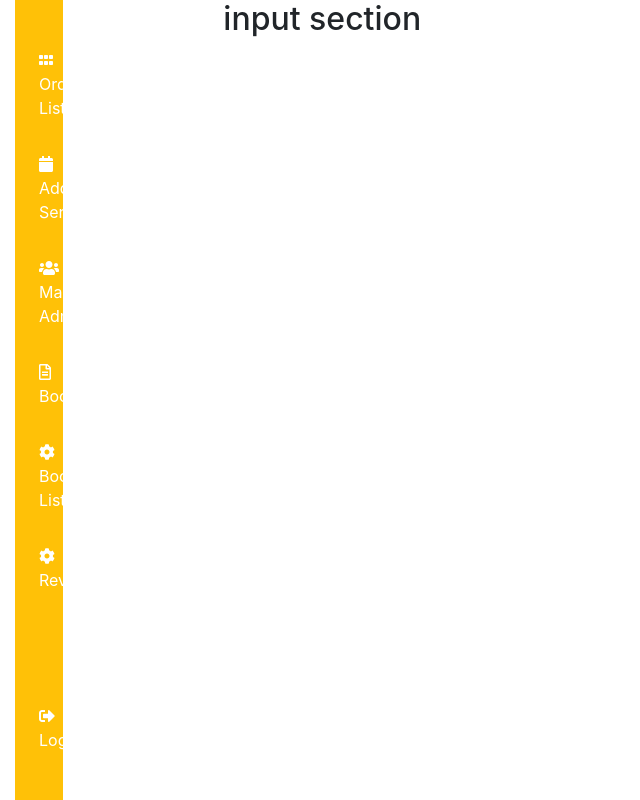
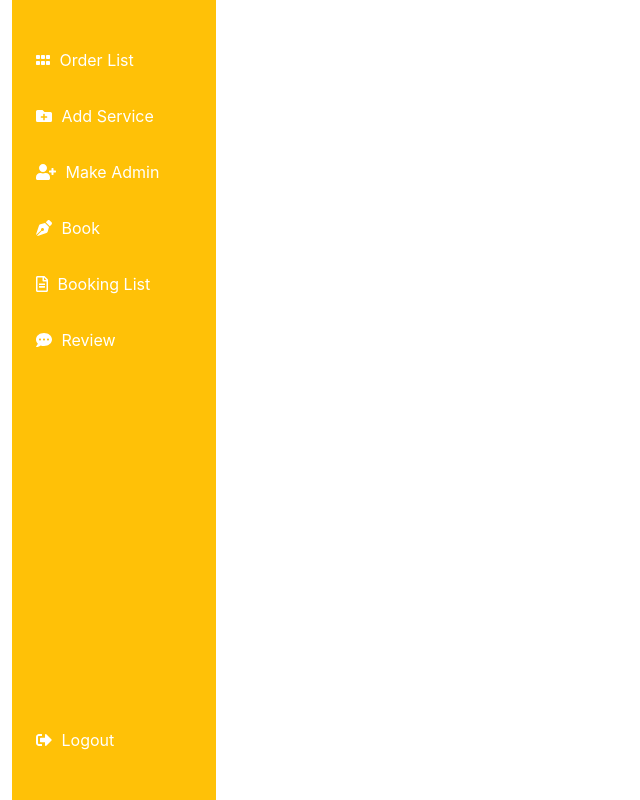
Before and after one commit to Nahid-Eraz/riverr-rent-client, a React (Create React App) app: page /dashboard in a window 1280 px wide. Shown: the whole page, without its empty margins (0-640 px from the left). Built offline with nearby package versions, Linux system fonts and the light colour scheme.

Commit message:
sidebar ok

```diff
--- a/src/components/DashBoard/DashBoard/DashBoard.js
+++ b/src/components/DashBoard/DashBoard/DashBoard.js
@@ -5,12 +5,12 @@ const DashBoard = () => {
     return (
         <div>
             <div className="container-fluid row">
-                <div className="col-md-2">
+                <div>
                     <Sidebar></Sidebar>
                 </div>
-                <div className="col-md-8">
+                {/* <div className="col-md-8">
                     <h2>input section</h2>
-                </div>
+                </div> */}
             </div>
         </div>
     );
--- a/src/components/DashBoard/Sidebar/Sidebar.js
+++ b/src/components/DashBoard/Sidebar/Sidebar.js
@@ -2,7 +2,7 @@ import React from 'react';
 import { Link } from 'react-router-dom';
 import './Sidebar.css'
 import { FontAwesomeIcon } from '@fortawesome/react-fontawesome';
-import { faCog, faSignOutAlt, faCalendar, faGripHorizontal, faUsers } from '@fortawesome/free-solid-svg-icons';
+import { faCog, faSignOutAlt, faFolderPlus, faGripHorizontal, faUserPlus, faCommentDots, faPenNib } from '@fortawesome/free-solid-svg-icons';
 import {  faFileAlt } from '@fortawesome/free-regular-svg-icons'
 
 const Sidebar = () => {
@@ -16,27 +16,27 @@ const Sidebar = () => {
                 </li>
                 <li>
                     <Link to="/dashboard/addservice" className="text-white">
-                        <FontAwesomeIcon icon={faCalendar} /> <span>Add Service</span>
+                        <FontAwesomeIcon icon={faFolderPlus} /> <span>Add Service</span>
                     </Link>
                 </li>
                 <li>
                     <Link to="/dashboard/makeadmin" className="text-white">
-                        <FontAwesomeIcon icon={faUsers} /> <span>Make Admin</span>
+                        <FontAwesomeIcon icon={faUserPlus} /> <span>Make Admin</span>
                     </Link>
                 </li>
                 <li>
                     <Link to="/dashboard/text-white" className="text-white">
-                        <FontAwesomeIcon icon={faFileAlt} /> <span>Book</span>
+                        <FontAwesomeIcon icon={faPenNib} /> <span>Book</span>
                     </Link>
                 </li>
                 <li>
                     <Link to="/dashboard/bookinglist" className="text-white" >
-                      <FontAwesomeIcon icon={faCog} /> <span>Booking List</span>
+                      <FontAwesomeIcon icon={faFileAlt} /> <span>Booking List</span>
                     </Link>
                 </li>
                 <li>
                     <Link to="/dashboard/review" className="text-white" >
-                      <FontAwesomeIcon icon={faCog} /> <span>Review</span>
+                      <FontAwesomeIcon icon={faCommentDots} /> <span>Review</span>
                     </Link>
                 </li>
             </ul>
```
